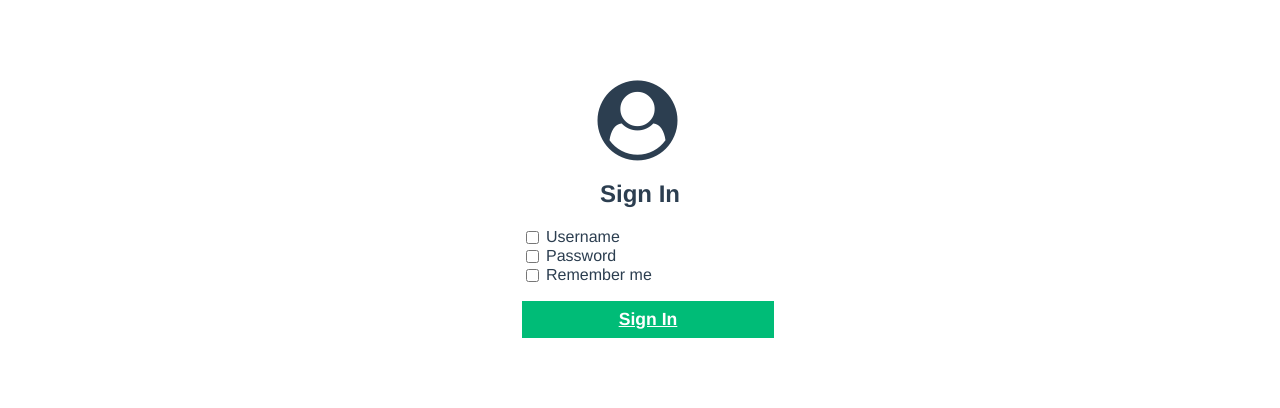
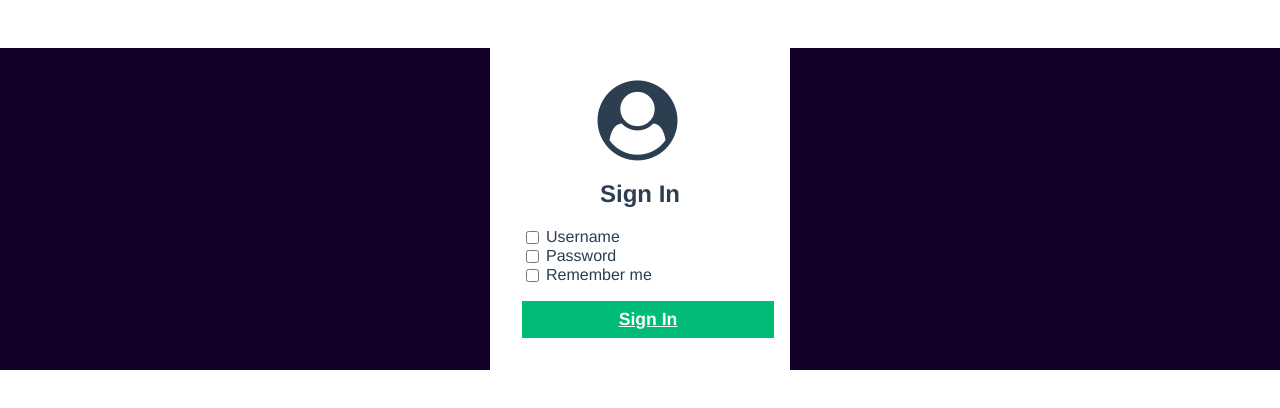
Before and after one commit to heltnx/argentbank, a React (Create React App) app: page /Sign in a window 1280 px wide. Shown: the top 408 px of the page. Built offline with nearby package versions, Linux system fonts and the light colour scheme.

Commit message:
css sign

```diff
--- a/src/pages/sign/Sign.jsx
+++ b/src/pages/sign/Sign.jsx
@@ -1,10 +1,11 @@
 import React from 'react';
 // layouts
-
 import SignForm from '../../Layouts/SignForm/SignForm';
+// style
+import './sign.css'
 
 const Sign = () => (
-    <main>
+    <main className='sign'>
         <section className="sign-in-content">
             <i className="fa fa-user-circle sign-in-icon"></i>
             <h1>Sign In</h1>
--- a/src/pages/sign/sign.css
+++ b/src/pages/sign/sign.css
@@ -0,0 +1,3 @@
+.sign {
+    background-color: #12002b;
+}
```
